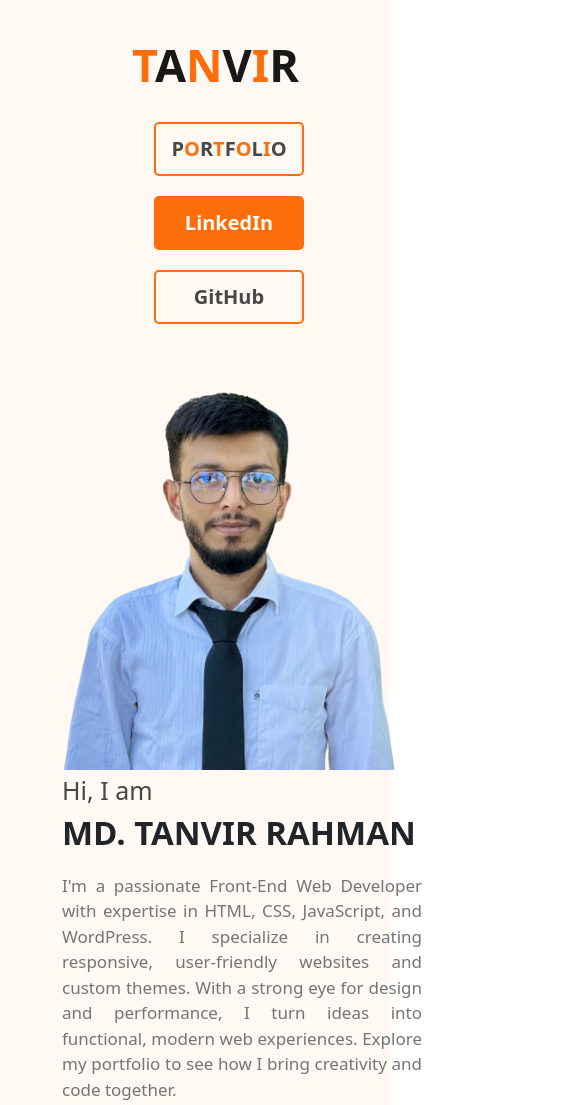
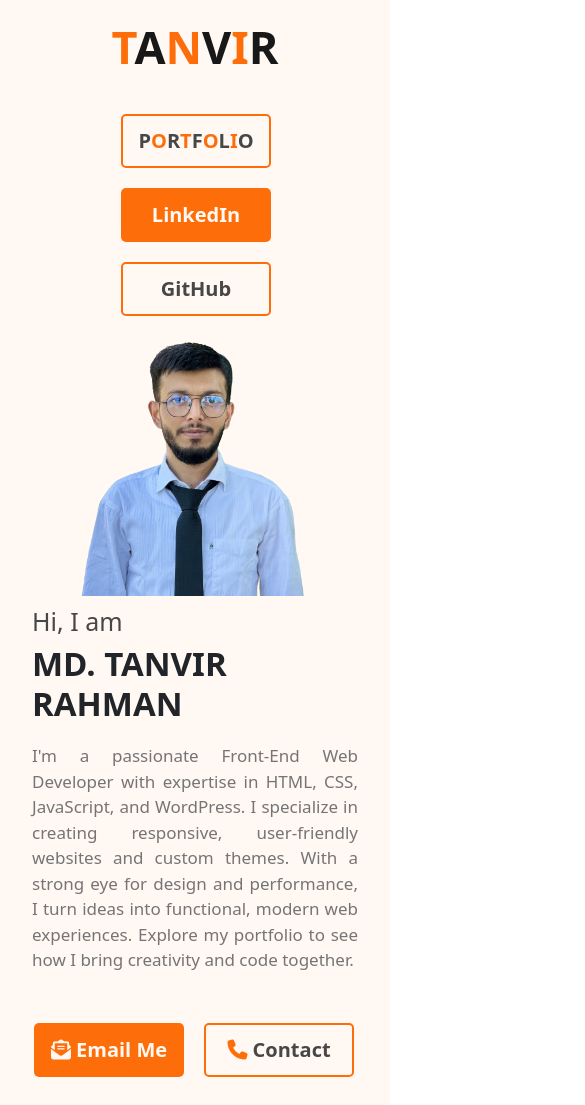
Before and after one commit to TanvirRahmanAlif/Portfolio, a plain HTML site: page index.html in a window 390 px wide. Shown: the top 1105 px of the page, 585 px wide, since content can reach past the window. Drawn offline with Linux system fonts and the light colour scheme.

Commit message:
Mobile Responsive

```diff
--- a/css/responsive.css
+++ b/css/responsive.css
@@ -4,31 +4,30 @@
         height: auto;
     }
 
-    .nav-title {
-        margin-left: 70px;
-        margin-bottom: 30px;
+    .navs-title {
+        text-align: center;
+        margin-bottom: 20px;
     }
 
-    .nav-box ul {
+    .navs-box ul {
         flex-direction: column;
+        text-align: center;
+        margin-left: -60px;
     }
 
-    .nav-box ul li {
+    .navs-box ul li {
         margin-bottom: 20px;
-        margin-left: 60px;
+        margin-left: 30px;
     }
 
     .banner-img {
-        text-align: left;
+        text-align: center;
         margin-top: -80px;
-        margin-left: 30px;
     }
 
     .banner-content {
-        max-width: 400px;
         padding: 20px;
-        margin-top: -15px;
-        margin-left: 30px;
+        margin-top: -10px;
     }
 
     .banner-content ul {
@@ -37,6 +36,7 @@
 
     .banner-content h3 {
         font-size: 25px;
+        text-align: ;
     }
 
     .banner-content h1 {
@@ -63,8 +63,15 @@
     .foot-2,
     .foot-3 {
         text-align: center;
-        max-width: 400px;
         padding: 20px;
-        margin-left: 70px;
+    }
+
+    .foot-1 {
+        padding: 0 85px;
+        margin-bottom: 20px;
+    }
+
+    .social-links {
+        margin-left: -15%;
     }
 }
--- a/css/style.css
+++ b/css/style.css
@@ -7,11 +7,6 @@
 
 body {
     font-family: 'Lato', sans-serif;
-}
-
-section {
-    width: 1240px;
-    margin: auto;
 }
 
 /* Button Back To Top */
@@ -214,37 +209,38 @@ section {
     color: #FD6E0A;
 }
 
-nav {
-    width: 1140px;
-    margin: 30px auto 0 auto;
+.navbars {
+    max-width: 1140px;
+    margin: auto;
 }
 
-.nav-title {
+.navs-title {
     color: #181818;
     font-size: 45px;
     font-weight: 800;
-    margin-left: 30px;
 }
 
-.nav-box ul {
-    display: flex;
-    justify-content: flex-end;
-    margin-right: -100px;
+.navs-box {
+    padding-top: 20px;
 }
 
-.nav-box ul li {
+.navs-box ul {
+    display: flex;
+}
+
+.navs-box ul li {
     list-style: none;
     margin-left: 25px;
 }
 
-.nav-box ul li a {
+.navs-box ul li a {
     text-decoration: none;
 }
 
 /* Banner Section */
 
 .banner-content {
-    margin-top: 90px;
+    margin-top: 95px;
 }
 
 .banner-content h3 {
@@ -275,10 +271,11 @@ nav {
 
 .banner-img {
     text-align: right;
+    margin-top: 25px;
 }
 
 .banner-img img {
-    width: 381px;
+    width: 70%;
 }
 
 /* Main Section */
@@ -463,7 +460,7 @@ footer {
 }
 
 .footer-section {
-    width: 1100px;
+    max-width: 1140px;
     margin: auto;
     padding-top: 70px;
 }
--- a/index.html
+++ b/index.html
@@ -35,21 +35,19 @@
         </button>
 
         <!-- NavBar -->
-        <section class="navbar">
-            <nav>
+        <section class="navbars">
             <div class="container">
                 <div class="row">
-                        <div class="nav-box col-12 col-md-6">
-                            <h3 class="nav-title"> <span class="orange">T</span>A<span class="orange">N</span>V<span
+                    <div class="navs-box col-12 col-md-6">
+                        <h3 class="navs-title"> <span class="orange">T</span>A<span class="orange">N</span>V<span
                                 class="orange">I</span>R</h3>
                     </div>
 
-                        <div class="nav-box col-12 col-md-6">
+                    <div class="navs-box col-12 col-md-6">
                         <ul>
                             <li><a class="white-btn hvr-curl-top-left" href="https://www.fiverr.com/tanvir_smm/"
-                                        target="_blank">P<span class="orange">O</span>R<span
-                                            class="orange">T</span>F<span class="orange">O</span>L<span
-                                            class="orange">I</span>O</a></li>
+                                    target="_blank">P<span class="orange">O</span>R<span class="orange">T</span>F<span
+                                        class="orange">O</span>L<span class="orange">I</span>O</a></li>
 
                             <li><a class="color-btn hvr-glow"
                                     href="https://www.linkedin.com/in/md-tanvir-rahman-233279209/"
@@ -61,7 +59,6 @@
                     </div>
                 </div>
             </div>
-            </nav>
         </section>
 
         <section class="banner-section">
@@ -304,7 +301,7 @@
                             </div>
 
                             <div class="download-cv">
-                                <a class="download-btn hvr-icon-down" href="#"><i
+                                <a class="download-btn hvr-icon-down" href="css/portfolio-resources/Internship Certificate.pdf"><i
                                         class="fa-solid fa-cloud-arrow-down hvr-icon"></i> Internship Certificate</a>
                             </div>
                         </div>
@@ -316,7 +313,7 @@
 
     <footer>
         <section class="footer-section">
-            <div class="container">
+            <div class="container-fluid">
                 <div class="row">
                     <div class="col-12 col-md-4 order-1 order-md-1">
                         <div class="foot-1">
```
Also changed, not shown: 1 other file. Lines whose indentation alone changed are shown as unchanged.
